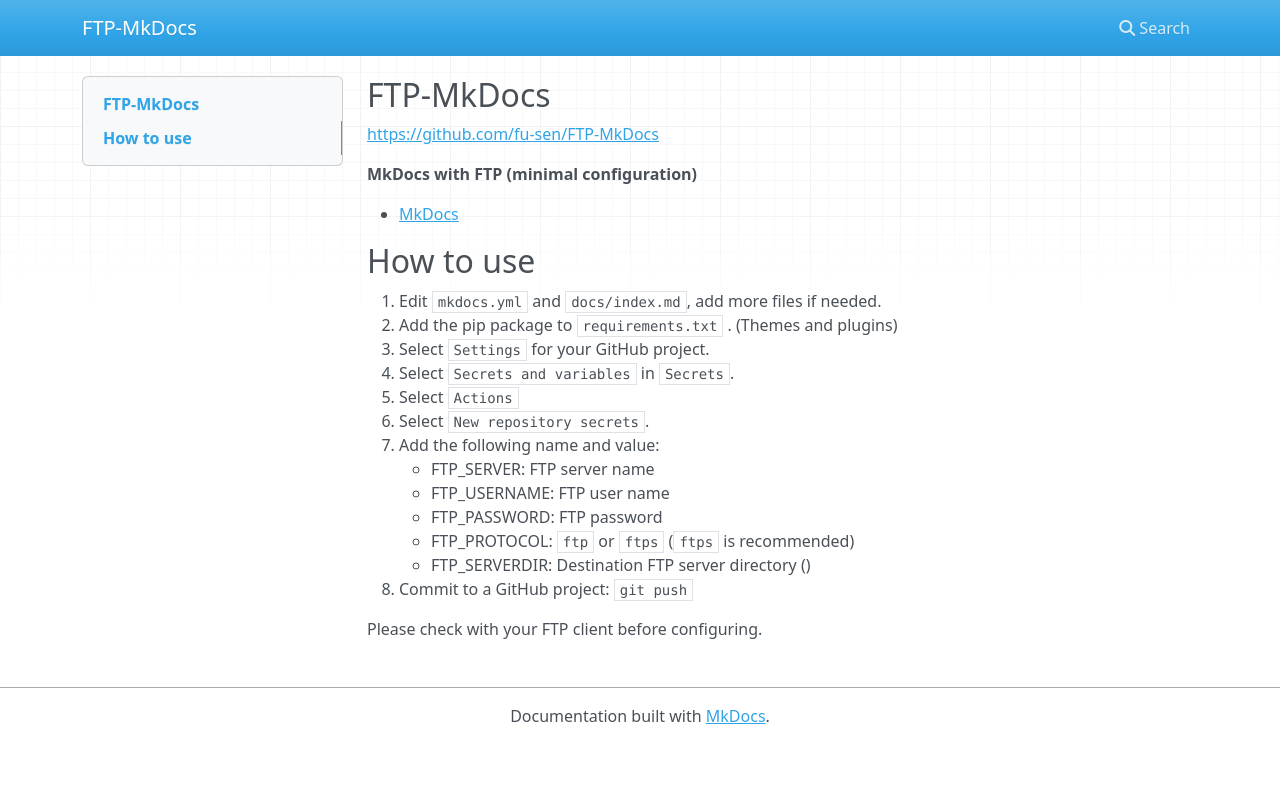
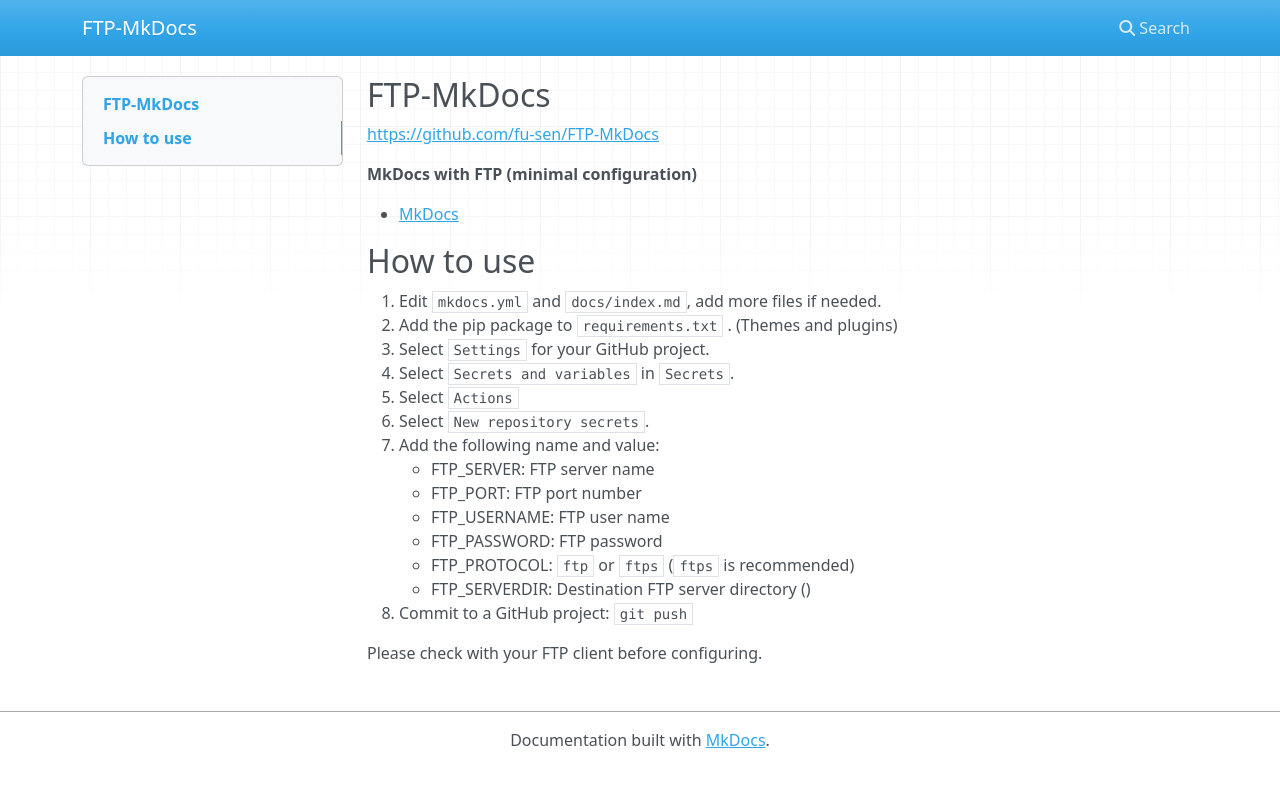
Before and after one commit to fu-sen/FTP-MkDocs, an MkDocs documentation site: the page built from docs/index.md, in a window 1280 px wide. Shown: the top 787 px of the page. Built offline with MkDocs 1.6.1, drawn with Linux system fonts in a browser that asks for light colours; nearby versions of some CDN libraries.

Commit message:
📝 Add `FTP_PORT`

```diff
--- a/docs/index.md
+++ b/docs/index.md
@@ -16,6 +16,7 @@
 6. Select `New repository secrets`.
 7. Add the following name and value:
     - FTP_SERVER: FTP server name
+    - FTP_PORT: FTP port number
     - FTP_USERNAME: FTP user name
     - FTP_PASSWORD: FTP password
     - FTP_PROTOCOL: `ftp` or `ftps` (`ftps` is recommended)
```
Also changed, not shown: README.md (+1 -0 lines).
